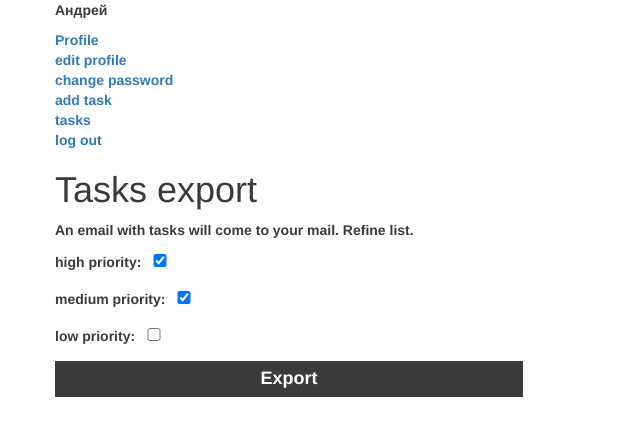
After one commit to top1Dron/taskList, a Django app: page /tasks/export/ in a window 1280 px wide. The commit adds this page. Shown: the top 436 px of the page, without its empty margins (0-640 px from the left). Run offline with Django 3.2, Linux system fonts and the light colour scheme; a user stored in the database is signed in; some libraries are stand-ins or nearby versions.

```diff
--- a/accounts/admin.py
+++ b/accounts/admin.py
@@ -4,4 +4,4 @@ from django.contrib import admin
 
 @admin.register(Profile)
 class ProfileAdmin(admin.ModelAdmin):
-    list_display = ['user', 'birthdate', 'avatar']
+    list_display = ['user', 'birthdate']
--- a/accounts/forms.py
+++ b/accounts/forms.py
@@ -34,4 +34,4 @@ class UserEditForm(forms.ModelForm):
 class ProfileEditForm(forms.ModelForm):
     class Meta:
         model = Profile
-        fields = ('birthdate', 'avatar')
+        fields = ('birthdate',)
--- a/accounts/models.py
+++ b/accounts/models.py
@@ -5,7 +5,6 @@ from django.db import models
 class Profile(models.Model):
     user = models.OneToOneField(User, on_delete=models.CASCADE)
     birthdate = models.DateField(blank=True, null=True)
-    avatar = models.ImageField(upload_to='user_avatars/%Y/%m/%d', blank=True)
 
 
     def __str__(self):
--- a/accounts/templates/accounts/edit.html
+++ b/accounts/templates/accounts/edit.html
@@ -1,6 +1,6 @@
 {% extends 'base.html' %}
 {% block title %}Change profile{% endblock title %}
-{% block extrahead %}<script text='text/javascript'>console.log('{{request}}')</script>
+{% block extrahead %}
 {% endblock extrahead %}
 {% block main_content %}
     <h1>Change profile</h1>
--- a/static/css/styles.css
+++ b/static/css/styles.css
@@ -26,8 +26,7 @@ form.tasks-create > input[type="text"] {
 
 .add{
     outline: 0;
-    float: right;
-    width: 34px;
+    width: 40%;
     height: 36px;
     color: #fff;
     font-size: 18px;
--- a/taskList/settings.py
+++ b/taskList/settings.py
@@ -136,6 +136,5 @@ EMAIL_PORT = 587
 EMAIL_HOST_USER = 'pro100takvoin@gmail.com'
 EMAIL_HOST_PASSWORD = 'qwertyuio456'
 DEFAULT_FROM_EMAIL = 'pro100takvoin@gmail.com'
-DEFAULT_TO_EMAIL = 'Your email'
 
 EMAIL_BACKEND = 'django.core.mail.backends.console.EmailBackend'
--- a/tasks/forms.py
+++ b/tasks/forms.py
@@ -9,5 +9,17 @@ class AddTaskForm(forms.Form):
 class TodoItemForm(forms.ModelForm):
     class Meta:
         model = TodoItem
-        fields = ('description',)
-        labels = {'description': ''}
+        fields = ('description', 'priority')
+        labels = {'description': 'Description', 'priority': ''}
+
+
+class TodoItemExportForm(forms.Form):
+    prio_high = forms.BooleanField(
+        label="high priority", initial=True, required=False
+    )
+    prio_med = forms.BooleanField(
+        label="medium priority", initial=True, required=False
+    )
+    prio_low = forms.BooleanField(
+        label="low priority", initial=False, required=False
+    )
--- a/tasks/templates/tasks/create.html
+++ b/tasks/templates/tasks/create.html
@@ -5,9 +5,9 @@
 
 {% block main_content %}
     <h1>Create a task</h1>
-    <form action="." method="POST" class="tasks-create">
-        {{ form }}
+    <form action="." method="POST">
+        {{ form.as_p }}
         {% csrf_token %}
-        <button class="add" type="submit">+</button>
+        <button class="add" type="submit">Add</button>
     </form>
 {% endblock main_content %}
--- a/tasks/templates/tasks/details.html
+++ b/tasks/templates/tasks/details.html
@@ -21,6 +21,7 @@ crossorigin="anonymous">
         </li>
         <li><i class='far fa-calendar-alt'></i>&nbsp;Created: {{ object.created|date:"Y-b-d H:i" }}</li>
         <li><i class='far fa-clock'></i>&nbsp;Last update: {{ object.updated }}</li>
+        <li><i class="far fa-edit"></i>&nbsp;<a href="{% url "tasks:edit" pk=object.pk %}">Edit</a></li>
     </ul>
     <i class='fas fa-clipboard-list'></i>&nbsp;<a href={% url 'tasks:list' %}>Back to the list</a>
 {% endblock main_content %}
--- /dev/null
+++ b/tasks/templates/tasks/export.html
@@ -0,0 +1,13 @@
+{% extends "base.html" %}
+
+{% block title %}Export{% endblock title %}
+
+{% block main_content %}
+    <h1>Tasks export</h1>
+    <p>An email with tasks will come to your mail. Refine list.</p>
+    <form action="." method="post">
+        {{ form.as_p }}
+        {% csrf_token %}
+        <p><button class="add" type="submit">Export</button></p>
+    </form>
+{% endblock main_content %}
--- a/tasks/urls.py
+++ b/tasks/urls.py
@@ -11,5 +11,7 @@ urlpatterns = [
     path('create/', views.TaskCreateView.as_view(), name='create'),
     path('complete/<int:uid>', views.complete_task, name='complete'),
     path('delete/<int:uid>', views.delete_task, name='delete'),
-    path('details/<int:pk>', views.TaskDetailsView.as_view(), name='details')
+    path('details/<int:pk>', views.TaskDetailsView.as_view(), name='details'),
+    path('edit/<int:pk>', views.TaskEditView.as_view(), name='edit'),
+    path('export/', views.TaskExportView.as_view(), name='export'),
 ]
--- a/tasks/views.py
+++ b/tasks/views.py
@@ -1,6 +1,9 @@
+from django.conf import settings
 from django.contrib import messages
 from django.contrib.auth.decorators import login_required
 from django.contrib.auth.mixins import LoginRequiredMixin
+from django.core.mail import send_mail
+from django.db.models import Q
 from django.http import HttpResponse
 from django.shortcuts import render, redirect
 from django.urls import reverse
@@ -10,7 +13,7 @@ from django.views.generic.detail import DetailView
 
 
 from tasks.models import TodoItem
-from tasks.forms import TodoItemForm
+from tasks.forms import TodoItemForm, TodoItemExportForm
 
 
 @login_required
@@ -73,3 +76,59 @@ class TaskCreateView(View):
 class TaskDetailsView(DetailView):
     model = TodoItem
     template_name = 'tasks/details.html'
+
+
+class TaskEditView(LoginRequiredMixin, View):
+    def post(self, request, pk, *args, **kwargs):
+        task = TodoItem.objects.get(id=pk)
+        form = TodoItemForm(request.POST, instance=task)
+        if form.is_valid():
+            new_task = form.save(commit=False)
+            new_task.owner = request.user
+            new_task.save()
+            return redirect(reverse('tasks:list'))
+
+        return render(request, 'tasks/edit.html', {'form':form, 'task': task })
+
+
+    def get(self, request, pk, *args, **kwargs):
+        task = TodoItem.objects.get(id=pk)
+        form = TodoItemForm(instance=task)
+        return render(request, 'tasks/edit.html', {'form':form, 'task': task })
+
+
+class TaskExportView(LoginRequiredMixin, View):
+    def generate_body(self, user, priorities):
+        q = Q()
+        if priorities['prio_high']:
+            q = q | Q(priority=TodoItem.PRIORITY_HIGH)
+        if priorities["prio_med"]:
+            q = q | Q(priority=TodoItem.PRIORITY_MEDIUM)
+        if priorities["prio_low"]:
+            q = q | Q(priority=TodoItem.PRIORITY_LOW)
+        tasks = TodoItem.objects.filter(owner=user).filter(q).all()
+
+        body = "Ваши задачи и приоритеты:\n"
+        for t in list(tasks):
+            if t.is_completed:
+                body += f"[x] {t.description} ({t.get_priority_display()})\n"
+            else:
+                body += f"[ ] {t.description} ({t.get_priority_display()})\n"
+        return body
+
+
+    def post(self, request, *args, **kwargs):
+        form = TodoItemExportForm(request.POST)
+        if form.is_valid():
+            email = request.user.email
+            body = self.generate_body(request.user, form.cleaned_data)
+            send_mail("Задачи", body, settings.EMAIL_HOST_USER, [email])
+            messages.success(request, f"Задачи были отправлены на почту {email}")
+        else:
+            messages.error(request, "Что-то пошло не так, попробуйте ещё раз")
+        return redirect(reverse("tasks:list"))
+
+
+    def get(self, request, *args, **kwargs):
+        form = TodoItemExportForm()
+        return render(request, "tasks/export.html", {"form": form})
--- a/templates/base.html
+++ b/templates/base.html
@@ -28,9 +28,6 @@
                     {% block side_bar %}
                         {% if user.is_authenticated %}
                             <p>{{ user.first_name }}</p>
-                        {% if user.profile.avatar.url != None %}
-                            <img src="{{ user.profile.avatar.url }}" class="img-responsive">
-                        {% endif %}
                             <ul>
                                 <li><a href='#'>Profile</a></li>
                                 <li><a href='{% url 'accounts:edit' %}'>edit profile</a></li>
```
Also changed, not shown: tasks/models.py (+13 -0 lines), tasks/templates/tasks/edit.html (added, +12 -0 lines), tasks/templates/tasks/list.html (+8 -0 lines), accounts/migrations/0002_remove_profile_avatar.py (added), db.sqlite3, tasks/migrations/0006_todoitem_priority.py (added). Lines whose indentation alone changed are shown as unchanged.
